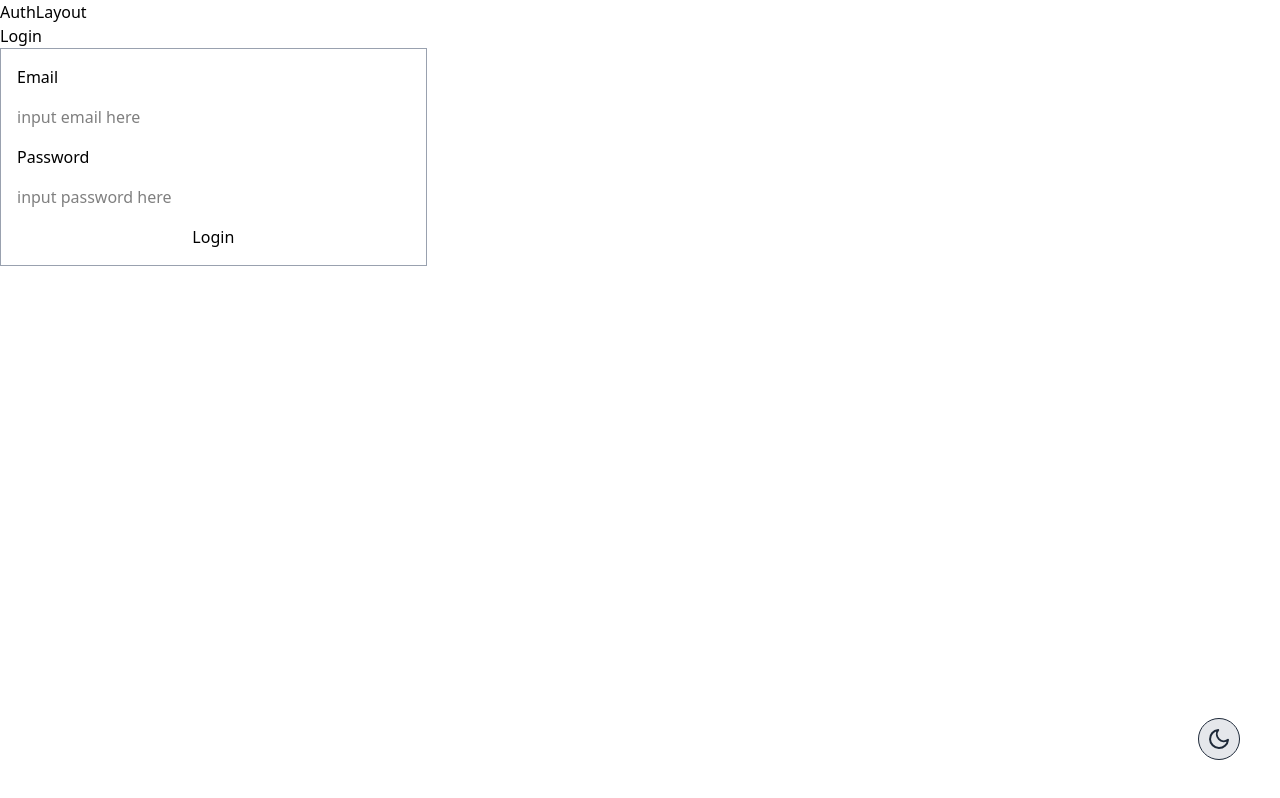
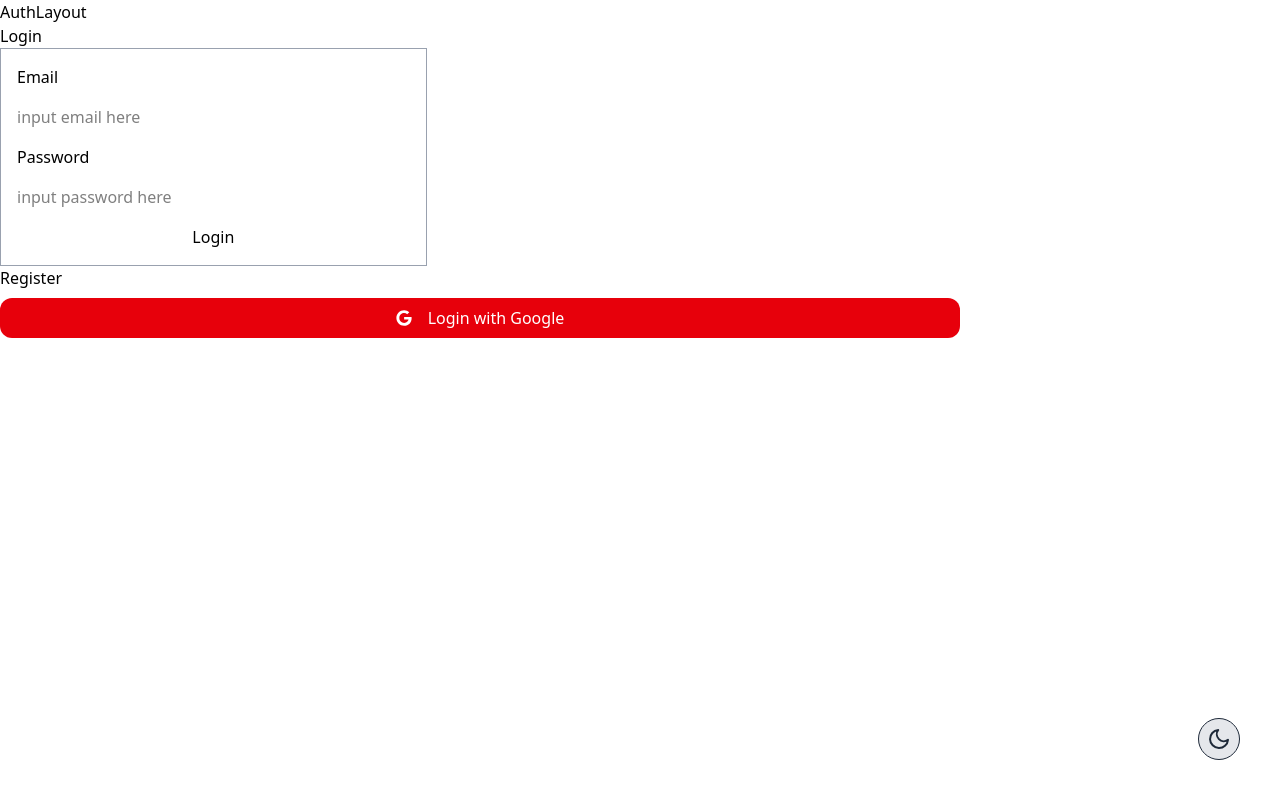
Before and after one commit to kevinsultana/ecommerce-web, a React (Vite) app: page /auth/login in a window 1280 px wide. Shown: the top 798 px of the page. Built offline with nearby package versions, Linux system fonts and the light colour scheme; no server answers.

Commit message:
feat: added firebase function to login, oauth google and register

```diff
--- a/src/pages/auth/Login.jsx
+++ b/src/pages/auth/Login.jsx
@@ -1,11 +1,70 @@
 import React, { useState } from "react";
+import Swal from "sweetalert2";
+import { auth, googleProvider } from "../../firebase/firebase";
+import {
+  GoogleAuthProvider,
+  signInWithEmailAndPassword,
+  signInWithPopup,
+} from "firebase/auth";
+import { useNavigate } from "react-router";
+import { FaGoogle } from "react-icons/fa";
 
 export default function Login() {
   const [email, setEmail] = useState("");
   const [password, setPassword] = useState("");
+  const [loading, setLoading] = useState(false);
+
+  const navigate = useNavigate();
+
   const handleLogin = (e) => {
     e.preventDefault();
+    setLoading(true);
+    if (!email) {
+      Swal.fire({
+        icon: "error",
+        title: "Oops...",
+        text: "Email is required",
+      });
+      return;
+    }
+    if (!password) {
+      Swal.fire({
+        icon: "error",
+        title: "Oops...",
+        text: "Password is required",
+      });
+      return;
+    }
+    try {
+      const response = signInWithEmailAndPassword(auth, email, password);
+      console.log(response);
+    } catch (error) {
+      console.log(error);
+      Swal.fire({
+        icon: "error",
+        title: "Oops...",
+        text: "Something went wrong!",
+      });
+    }
   };
+
+  const handleRegister = () => {
+    navigate("/auth/register", { replace: true });
+  };
+
+  const handleGoogleSignIn = async () => {
+    try {
+      const oauthLogin = await signInWithPopup(auth, googleProvider);
+      const credential = GoogleAuthProvider.credentialFromResult(oauthLogin);
+      const token = credential.accessToken;
+      console.log(credential);
+      // navigate("/", { replace: true });
+    } catch (error) {
+      console.log(error);
+      Swal.fire("Error Signing in with Google");
+    }
+  };
+
   return (
     <div className="min-h-screen">
       <h1>Login</h1>
@@ -24,6 +83,14 @@ export default function Login() {
         />
         <button onClick={handleLogin}>Login</button>
       </form>
+      <button onClick={handleRegister}>Register</button>
+      <button
+        onClick={handleGoogleSignIn}
+        className="w-3/4 flex items-center justify-center gap-4 text-white bg-red-600 rounded-xl hover:bg-red-700 p-2 my-2 transition-all duration-300"
+      >
+        <FaGoogle />
+        <p>Login with Google</p>
+      </button>
     </div>
   );
 }
--- a/src/pages/auth/Register.jsx
+++ b/src/pages/auth/Register.jsx
@@ -1,12 +1,51 @@
+import { createUserWithEmailAndPassword } from "firebase/auth";
 import React, { useState } from "react";
+import { auth } from "../../firebase/firebase";
+import Swal from "sweetalert2";
+import { useNavigate } from "react-router";
 
 export default function Register() {
   const [email, setEmail] = useState("");
   const [password, setPassword] = useState("");
   const [userName, setUserName] = useState("");
+  const [loading, setLoading] = useState(false);
+
+  const navigate = useNavigate();
 
   const handleRegister = (e) => {
     e.preventDefault();
+    setLoading(true);
+    if (!email) {
+      Swal.fire({
+        icon: "error",
+        title: "Oops...",
+        text: "Email is required",
+      });
+      return;
+    }
+    if (!password) {
+      Swal.fire({
+        icon: "error",
+        title: "Oops...",
+        text: "Password is required",
+      });
+      return;
+    }
+    try {
+      const response = createUserWithEmailAndPassword(auth, email, password);
+      console.log(response);
+    } catch (error) {
+      console.log(error);
+      Swal.fire({
+        icon: "error",
+        title: "Oops...",
+        text: "Something went wrong!",
+      });
+    }
+  };
+
+  const handleToLogin = () => {
+    navigate("/auth/login", { replace: true });
   };
   return (
     <div className="min-h-screen">
@@ -30,8 +69,9 @@ export default function Register() {
           placeholder="input password here"
           onChange={(e) => setPassword(e.target.value)}
         />
-        <button onClick={handleRegister}>Login</button>
+        <button onClick={handleRegister}>Register</button>
       </form>
+      <button onClick={handleToLogin}>Login</button>
     </div>
   );
 }
```
